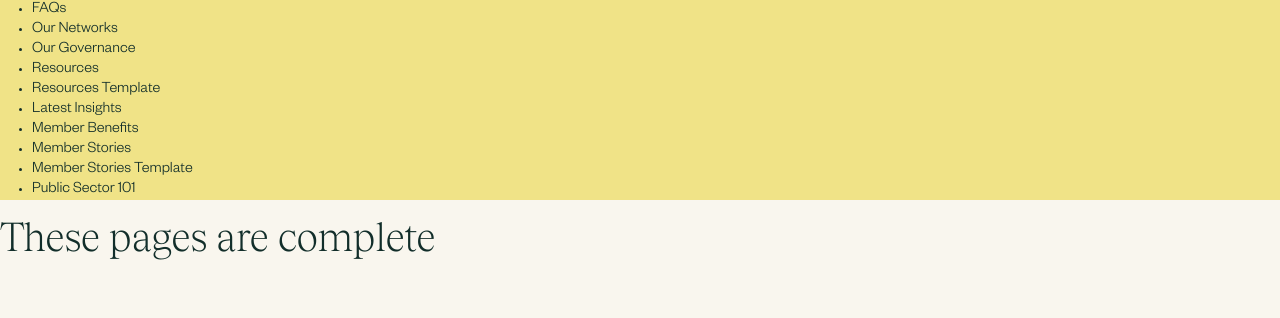
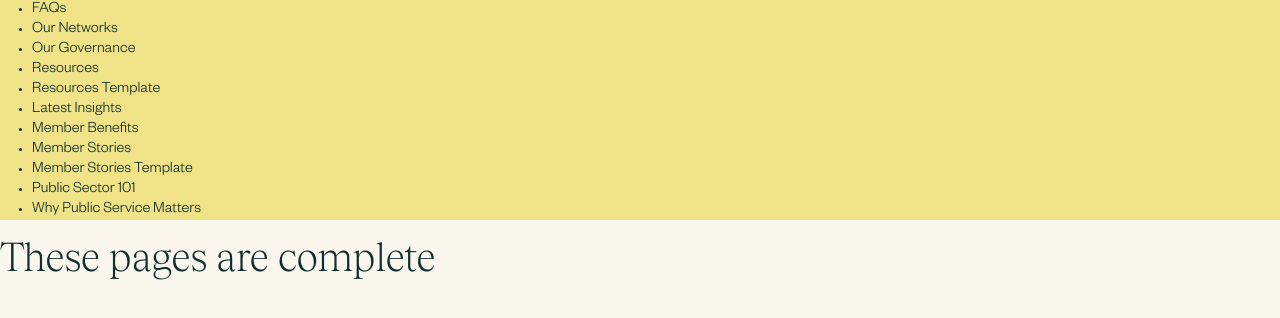
Before and after one commit to Ambitious-Aotearoa/hapai-public, a plain HTML site: page index.html in a window 1280 px wide. Drawn offline with Linux system fonts and the light colour scheme; a web font is replaced by a local one.

Commit message:
handover 1

```diff
--- a/index.html
+++ b/index.html
@@ -20,6 +20,7 @@
           <li><a href="/hapai-public/member-stories.html">Member Stories</a></li>
           <li><a href="/hapai-public/member-stories-template.html">Member Stories Template</a></li>
           <li><a href="/hapai-public/public-sector-101.html">Public Sector 101</a></li>
+          <li><a href="/hapai-public/why-public-service-matters.html">Why Public Service Matters</a></li>
         </ul>
       </div>
 
```
